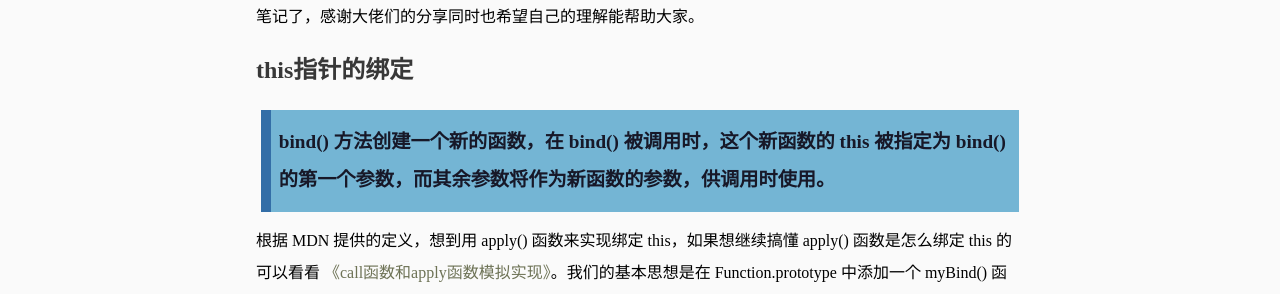
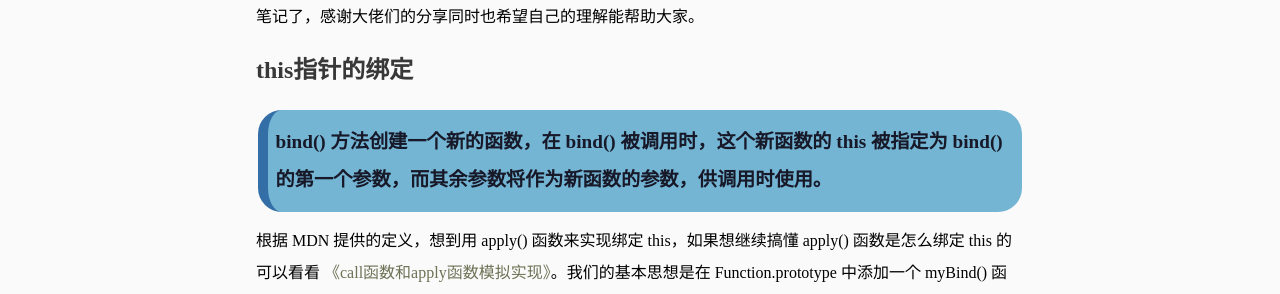
Before and after one commit to yankuang608/yankuang608.github.io, a Jekyll site: the page built from _posts/2020-06-22-bind.md, in a window 1280 px wide. Shown: the part 234-528 px from the top of the page. Built offline with Jekyll 4.4.1, drawn with Linux system fonts in a browser that asks for light colours; some web fonts are replaced.

Commit message:
Update detail.css

```diff
--- a/css/detail.css
+++ b/css/detail.css
@@ -127,7 +127,8 @@ blockquote{
     background: #74b5d4;
     border-left: 10px solid #336ea7;
     padding: 0.5rem 0.5rem;
-    margin: 0.5rem 0.3rem;
+    margin: 0.5rem 0.1rem;
+    border-radius: 1.5rem;
     quotes: "\201C""\201D""\2018""\2019";
     font-size: 1.2rem;
     font-weight: bolder;
```
